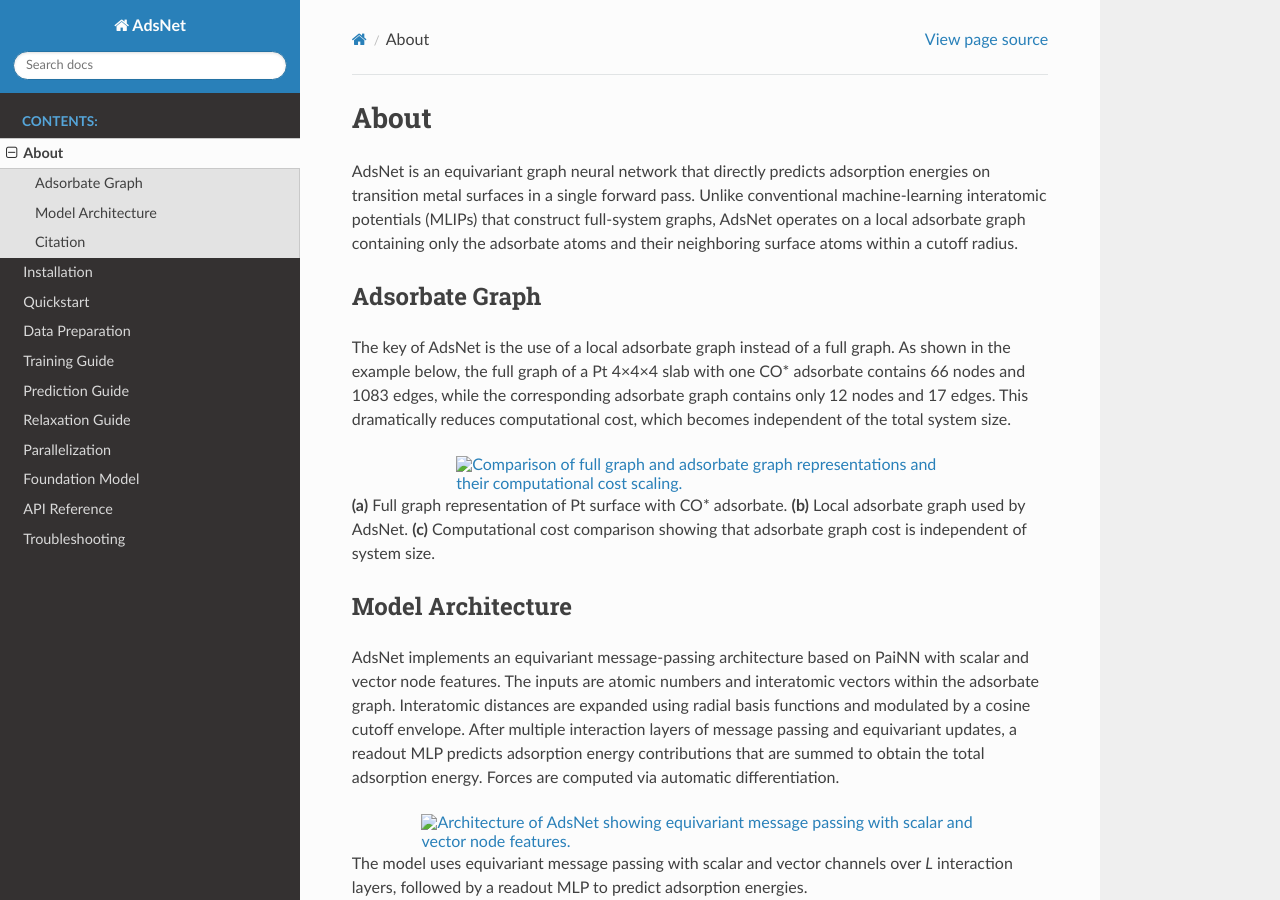
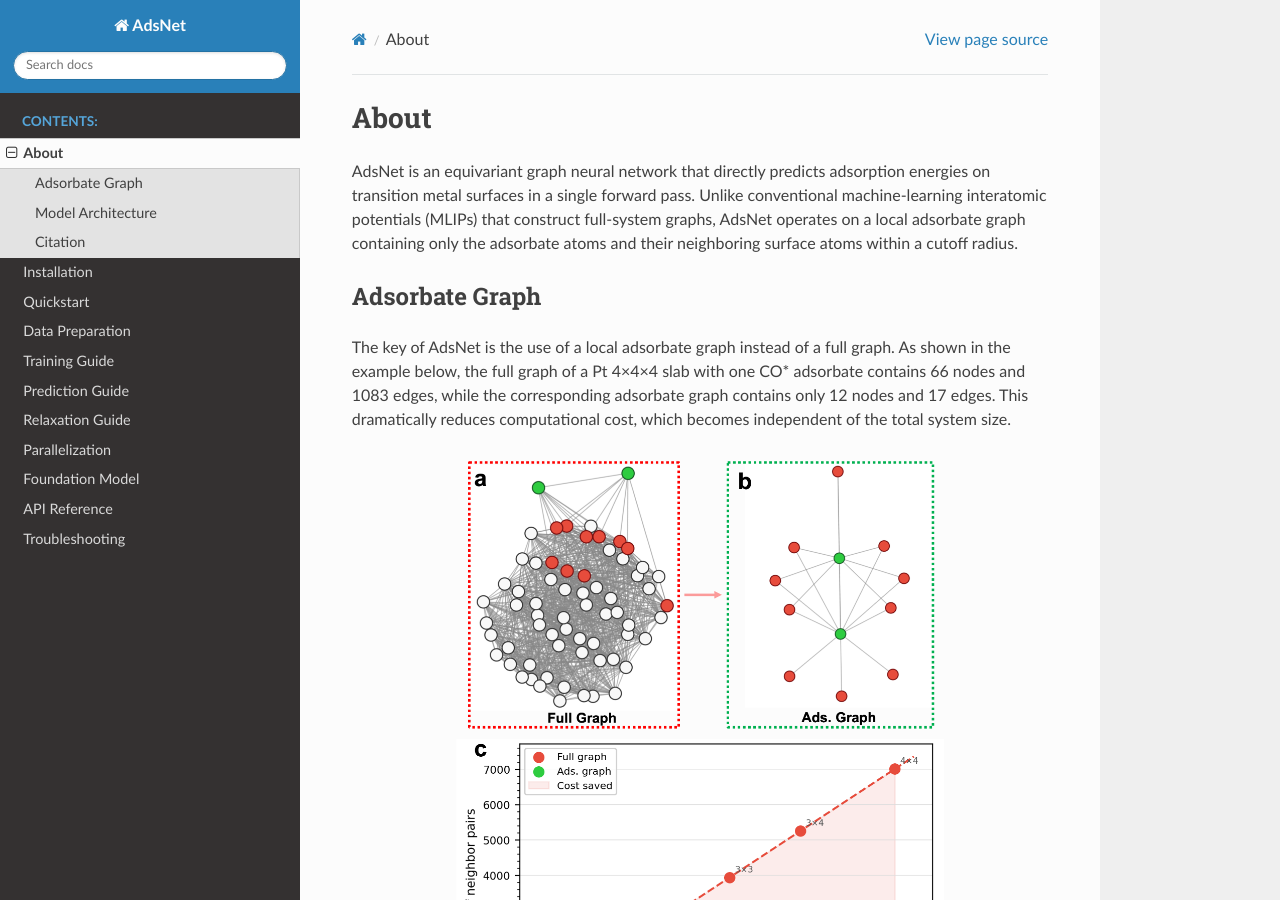
Before and after one commit to changzhiai/AdsNet, a Sphinx documentation site: the page built from docs/source/about.rst, in a window 1280 px wide and 900 px high. Built offline with Sphinx 7.4.7 and the Read the Docs theme 3.1.0, drawn with Linux system fonts in a browser that asks for light colours.

Commit message:
Refactor code structure for improved readability and maintainability

```diff
--- a/docs/source/about.rst
+++ b/docs/source/about.rst
@@ -8,7 +8,7 @@ Adsorbate Graph
 
 The key of AdsNet is the use of a local adsorbate graph instead of a full graph. As shown in the example below, the full graph of a Pt 4×4×4 slab with one CO* adsorbate contains 66 nodes and 1083 edges, while the corresponding adsorbate graph contains only 12 nodes and 17 edges. This dramatically reduces computational cost, which becomes independent of the total system size.
 
-.. image:: images/1_cost.png
+.. image:: _static/images/1_cost.png
    :width: 70%
    :align: center
    :alt: Comparison of full graph and adsorbate graph representations and their computational cost scaling.
@@ -20,7 +20,7 @@ Model Architecture
 
 AdsNet implements an equivariant message-passing architecture based on PaiNN with scalar and vector node features. The inputs are atomic numbers and interatomic vectors within the adsorbate graph. Interatomic distances are expanded using radial basis functions and modulated by a cosine cutoff envelope. After multiple interaction layers of message passing and equivariant updates, a readout MLP predicts adsorption energy contributions that are summed to obtain the total adsorption energy. Forces are computed via automatic differentiation.
 
-.. image:: images/2_arch.png
+.. image:: _static/images/2_arch.png
    :width: 80%
    :align: center
    :alt: Architecture of AdsNet showing equivariant message passing with scalar and vector node features.
```
Also changed, not shown: docs/source/_static/images/1_cost.png (added), docs/source/_static/images/2_arch.png (added), 1 other file.
